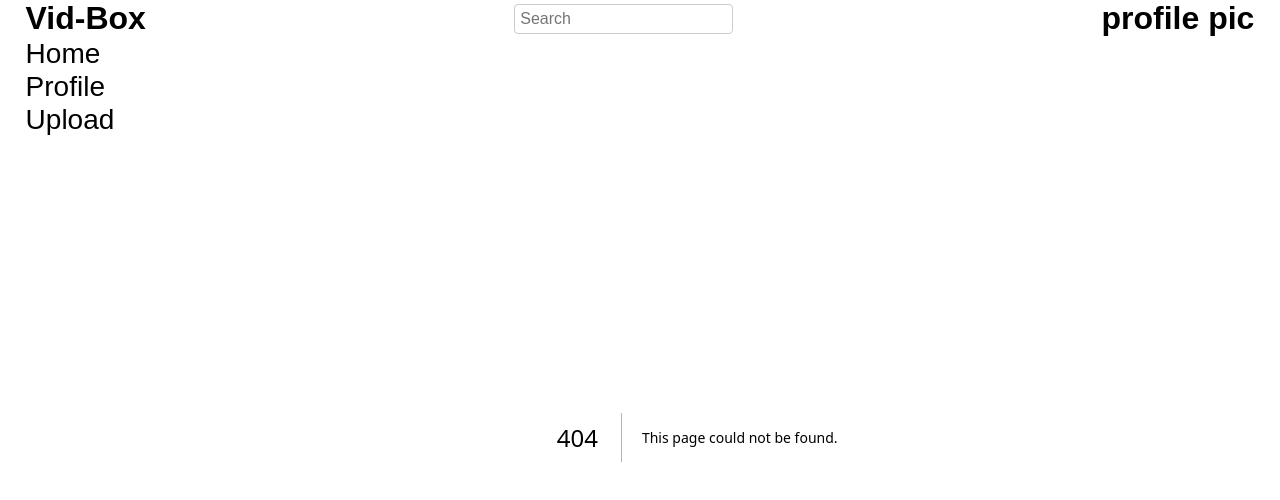
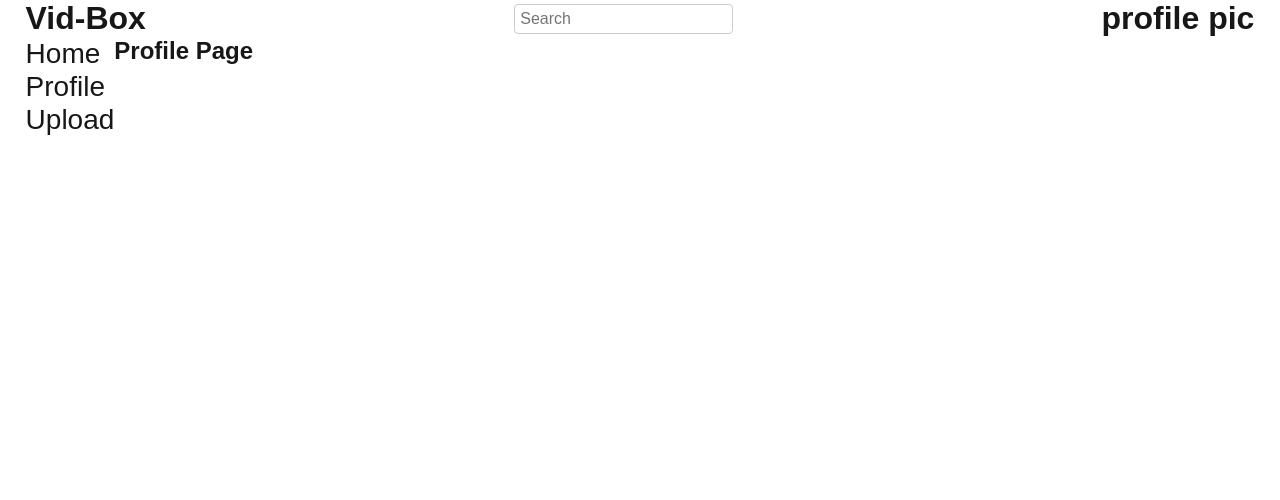
Before and after one commit to lainl/VidBox-FrontEnd, a Next.js app in the folder vb-frontend/: page /Profile in a window 1280 px wide. Before the commit this address had no page. Shown: the top 500 px of the page. Built offline with nearby package versions, Linux system fonts and the light colour scheme.

Commit message:
Created Profile and Upload page

```diff
--- /dev/null
+++ b/vb-frontend/src/app/Profile/page.tsx
@@ -0,0 +1,9 @@
+import styles from "./page.module.css";
+
+export default function profile() {
+  return (
+    <div>
+       <h2>Profile Page</h2>
+    </div>
+  );
+}
--- a/vb-frontend/src/app/globals.css
+++ b/vb-frontend/src/app/globals.css
@@ -60,13 +60,13 @@ a {
 }
 
 .video{
-  background-color: lightblue;
+  background-color: gray;
   display: flex;
   align-items: center;
   justify-content: center;
   font-size: 1.2em;
   border-radius: 8px;
-  max-width: 300px;
+  max-width: 400px;
   aspect-ratio: 2 / 1;
 }
 
--- a/vb-frontend/src/app/layout.tsx
+++ b/vb-frontend/src/app/layout.tsx
@@ -1,5 +1,6 @@
 import type { Metadata } from "next";
 import { Geist, Geist_Mono } from "next/font/google";
+import Link from 'next/link';
 import "./globals.css";
 
 const geistSans = Geist({
@@ -34,9 +35,9 @@ export default function RootLayout({
         </div>
         <div className="row">
           <div className="nav-bar">
-          <a className="nav-bar-item" href="">Home</a>
-          <a className="nav-bar-item" href="">Profile</a>
-          <a className="nav-bar-item" href="">Upload</a>
+          <Link className="nav-bar-item" href="/">Home</Link>
+          <Link className="nav-bar-item" href="/Profile">Profile</Link>
+          <Link className="nav-bar-item" href="/Upload">Upload</Link>
           </div>
 
           <div className="column">
```
Also changed, not shown: vb-frontend/src/app/Upload/page.tsx (added, +9 -0 lines).
